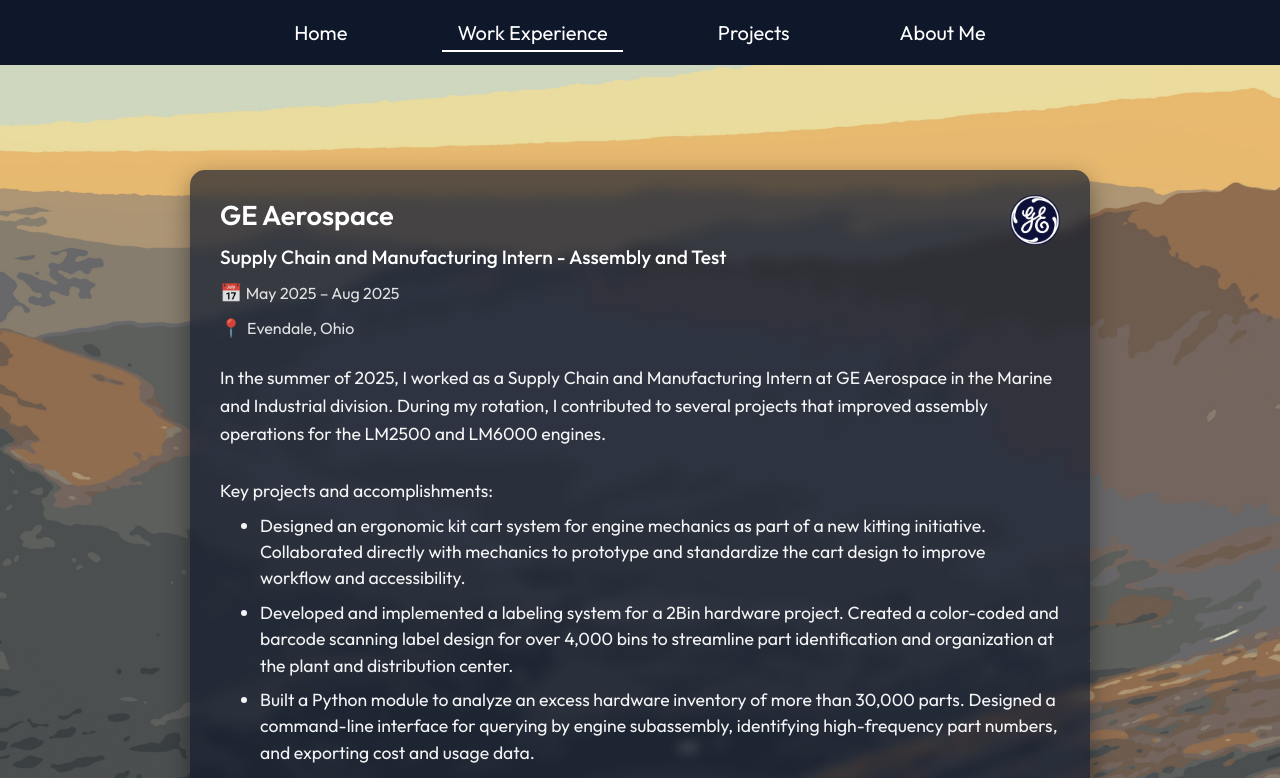
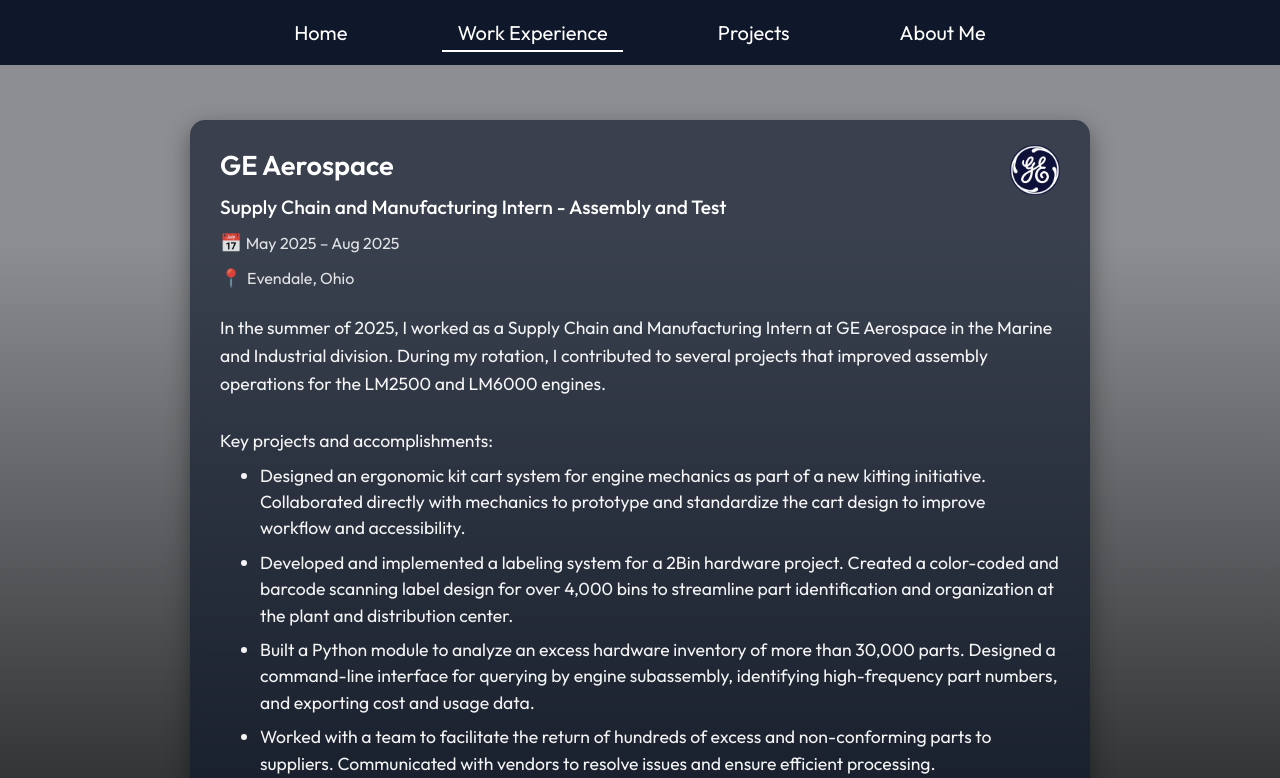
Before and after one commit to dweintz/personal-portfolio, a React (Vite) app: page /work in a window 1280 px wide. Shown: the top 778 px of the page. Built offline with nearby package versions, Linux system fonts and the light colour scheme; the HTML template or start-up script is replaced by a standard one.

Commit message:
Changed styling

```diff
--- a/src/Pages/AboutMe/AboutMe.css
+++ b/src/Pages/AboutMe/AboutMe.css
@@ -2,7 +2,7 @@
   display: flex;
   flex-direction: column;
   align-items: center;
-  padding: 170px 20px;
+  padding: 120px 20px;
   color: white;
 }
 
--- a/src/Pages/AboutMe/AboutMe.jsx
+++ b/src/Pages/AboutMe/AboutMe.jsx
@@ -5,7 +5,7 @@
   return (
     <div className="about-page">
       <div className={`about-box2 slide-box`}>
-        <img src="website_collage.png" className='images'></img>
+        <img src="web_collage.png" className='images'></img>
       </div>
       <div className={`about-box2 slide-box slide-right`}>
         <h2>About Me</h2>
--- a/src/Pages/Home/AboutBox/AboutBox.css
+++ b/src/Pages/Home/AboutBox/AboutBox.css
@@ -8,7 +8,7 @@
   box-shadow: 0 8px 25px rgba(0,0,0,0.4);
   backdrop-filter: blur(6px);
   overflow: hidden;
-  margin-top: 170px;
+  margin-top: 120px;
   position: relative;
 }
 
--- a/src/Pages/Projects/Projects.css
+++ b/src/Pages/Projects/Projects.css
@@ -2,7 +2,7 @@
   display: flex;
   flex-direction: column;
   align-items: center;
-  padding: 170px 20px;
+  padding: 120px 20px;
   color: white;
 }
 
--- a/src/Pages/WorkExperience/WorkExperience.css
+++ b/src/Pages/WorkExperience/WorkExperience.css
@@ -2,7 +2,7 @@
   display: flex;
   flex-direction: column;
   align-items: center;
-  padding: 170px 20px;
+  padding: 120px 20px;
   color: white;
   text-align: left;
 }
--- a/src/index.css
+++ b/src/index.css
@@ -14,13 +14,16 @@
   padding: 0;
   scroll-behavior: smooth;
   background-color: rgba(15, 23, 42, 1);
-  background-image: url('/abstract_mountain4.jpg');
+  background-image: linear-gradient(
+    to bottom,
+    #8c8e92 30%,
+    rgb(47, 49, 51) 100%
+  );
   background-size: cover;
   background-repeat: no-repeat;
-  background-position: fixed;
   background-attachment: fixed;
+  background-position: center;
 }
-
 .app {
   display: flex;
   flex-direction: column;
```
Also changed, not shown: 1 other file (tests, documents, lock files or other folders).
